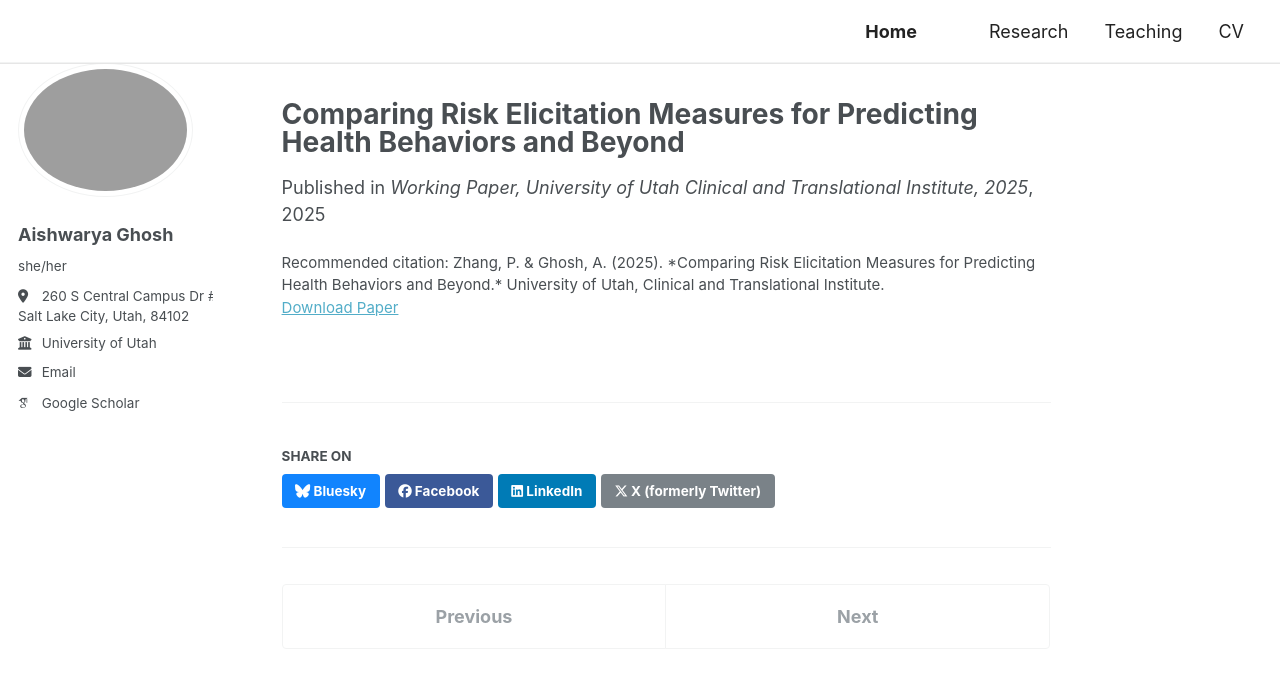
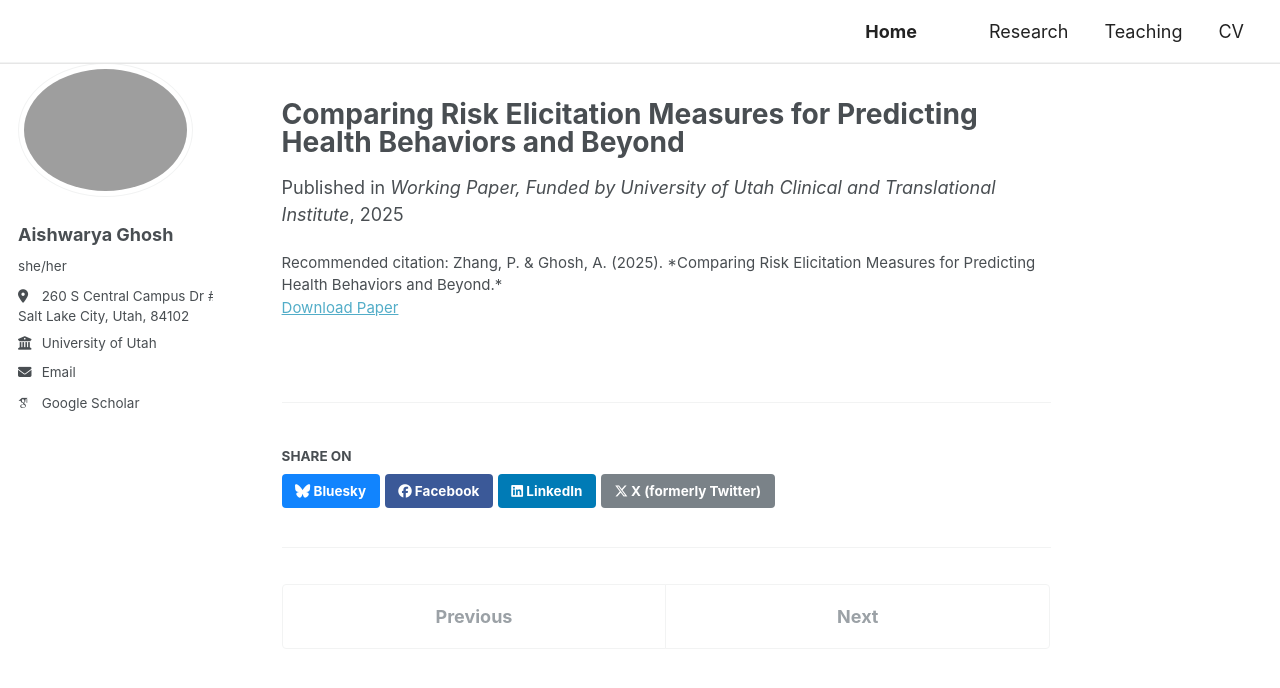
Before and after one commit to ghoshash1/ghoshash1.github.io, a Jekyll site: the page built from _publications/2025-01-16-risk-elicitation-health-behaviors.md, in a window 1280 px wide. Shown: the top 688 px of the page. Built offline with Jekyll 4.4.1, drawn with Linux system fonts in a browser that asks for light colours; some web fonts are replaced.

Commit message:
Update 2025-01-16-risk-elicitation-health-behaviors.md

```diff
--- a/_publications/2025-01-16-risk-elicitation-health-behaviors.md
+++ b/_publications/2025-01-16-risk-elicitation-health-behaviors.md
@@ -3,8 +3,8 @@ title: "Comparing Risk Elicitation Measures for Predicting Health Behaviors and
 collection: publications
 category: working
 date: 2025-01-13
-excerpt: "Joint with Peilu Zhang. Evaluates the predictive validity of incentivized and self-reported risk measures for health-related behaviors using survey and experimental data."
-venue: "Working Paper, University of Utah Clinical and Translational Institute, 2025"
+excerpt: "Evaluates the predictive validity of incentivized and self-reported risk measures for health-related behaviors using survey and experimental data."
+venue: "Working Paper, Funded by University of Utah Clinical and Translational Institute"
 paperurl: ""
-citation: "Zhang, P. & Ghosh, A. (2025). *Comparing Risk Elicitation Measures for Predicting Health Behaviors and Beyond.* University of Utah, Clinical and Translational Institute."
+citation: "Zhang, P. & Ghosh, A. (2025). *Comparing Risk Elicitation Measures for Predicting Health Behaviors and Beyond.*"
 ---
```
